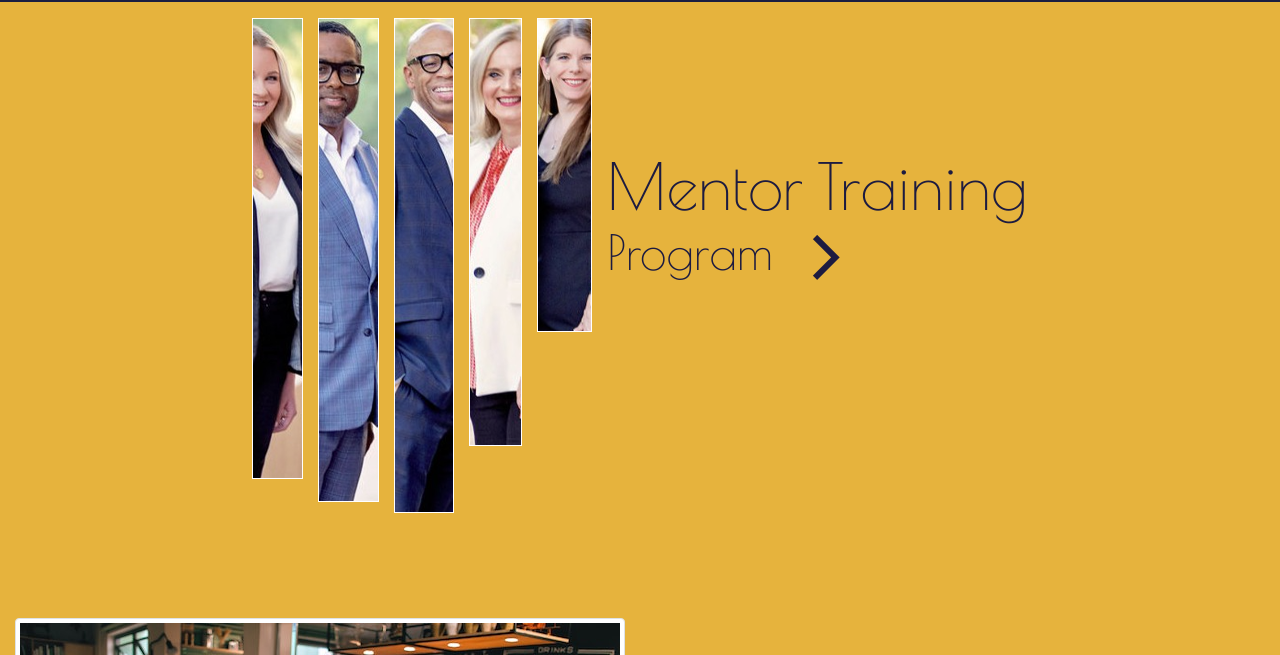
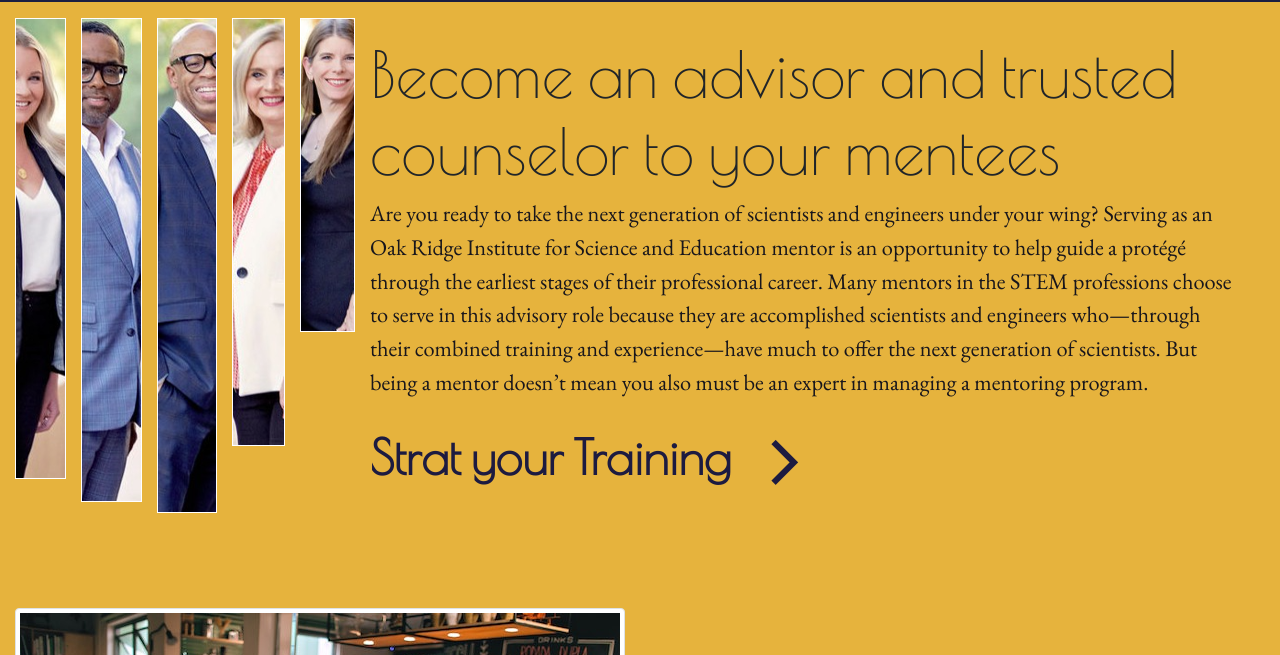
Before and after one commit to gislainm/funathon-2022, a plain HTML site: page client/html/mentor-page.html in a window 1280 px wide. Shown: the part 68-723 px from the top of the page. Drawn offline with nearby package versions, Linux system fonts and the light colour scheme.

Commit message:
mentor page

```diff
--- a/client/css/mentorStyle.css
+++ b/client/css/mentorStyle.css
@@ -93,7 +93,7 @@
 	font-family: 'EB Garamond', serif;
 }
 .space{
-	height: 250px;
+	height: 95px;
 
 }
 .tips-list{
@@ -176,10 +176,10 @@
 	font-family: 'EB Garamond', serif !important;
 }
 .mentor-trng{
-	height: 350px;
+	/* height: 350px; */
 	flex-direction: row;
 	gap: 15px;
-	justify-content: center;
+	/* justify-content: center; */
 }
 .mentor-trng img{
 	width:fit-content;
@@ -191,20 +191,21 @@
 
 	font-size: 3rem;
 	font-family: 'Poiret One', cursive !important;
-	font-weight: lighter;
-	margin: -40px 0px;
+	font-weight: bolder;
+	margin: 2px 0px;
 }
 .m-trng{
 
 	text-decoration: none;
 	font-size: 4rem;
 	font-family: 'Poiret One', cursive !important;
-	font-weight: lighter;
+	font-weight: 500;
 }
 .m-tp{
 	align-self: center;
 	font-family:'EB Garamond', serif !important;
 font-weight: bolder;
+margin-right: 20px;
 }
 
 .link-mt {
@@ -213,3 +214,8 @@
 	text-decoration: none !important;
 	color:  #1D1B40;
 }
+.text-tr{
+	color: #18161c;
+	font-size: 1.4rem;
+	font-weight: 500;
+}
--- a/client/html/mentor-page.html
+++ b/client/html/mentor-page.html
@@ -32,20 +32,29 @@
                 <h1 class="m-3 c-nav"></h1>
             </div>
             <div class="">
-                <div class="card-wrpr d-flex mentor-trng ">
+                <div class=" d-flex mentor-trng ">
                     <img src="../images/1.png" alt="">
                     <img src="../images/2.png" alt="">
                     <img src="../images/3.png" alt="">
                     <img src="../images/4.png" alt="">
                     <img src="../images/5.png" alt="">
-                    <a href="#" class="link-mt">
-                      <div class="m-tp">
-                        <p class="m-trng">Mentor Training</p>
-                        <p class="m-prog">Program<span class="material-symbols-outlined">
-                            arrow_forward_ios
-                            </span></p>
-                    </div>
-                    </a>
+
+                        <div class="m-tp">
+                            <h1  class="m-trng">Become an advisor and trusted counselor to your mentees</h1>
+                            <p class="text-tr">Are you ready to take the next generation of scientists and engineers
+                                under your wing? Serving as an Oak Ridge Institute for Science and Education mentor
+                                is an opportunity to help guide a protégé through the earliest stages of their professional
+                                career.
+                                Many mentors in the STEM professions choose to serve in this advisory role because they are
+                                accomplished scientists and engineers who—through their combined training and experience—have
+                                much to offer the next generation of scientists. But being a mentor doesn’t mean you also must
+                                be an expert in managing a mentoring program.
+                            </p>
+                         <a href="#" class="link-mt">  <p class="m-prog ">Strat your Training<span class="material-symbols-outlined">
+                                    arrow_forward_ios
+                                </span></p></a>
+                        </div>
+
 
 
 
```
